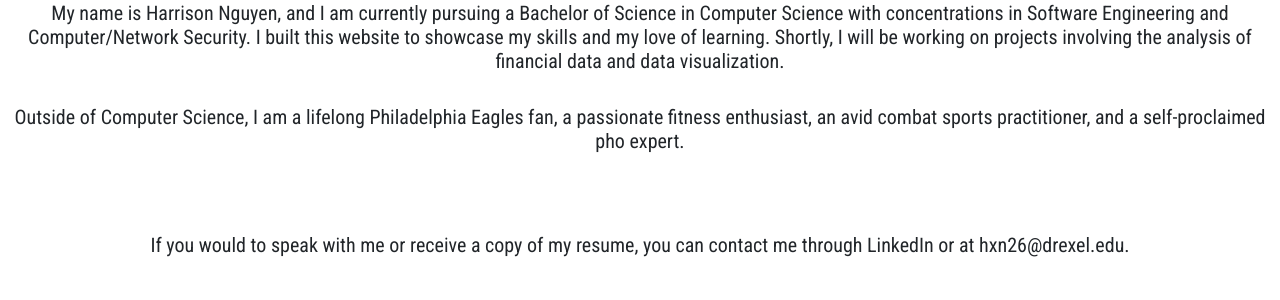
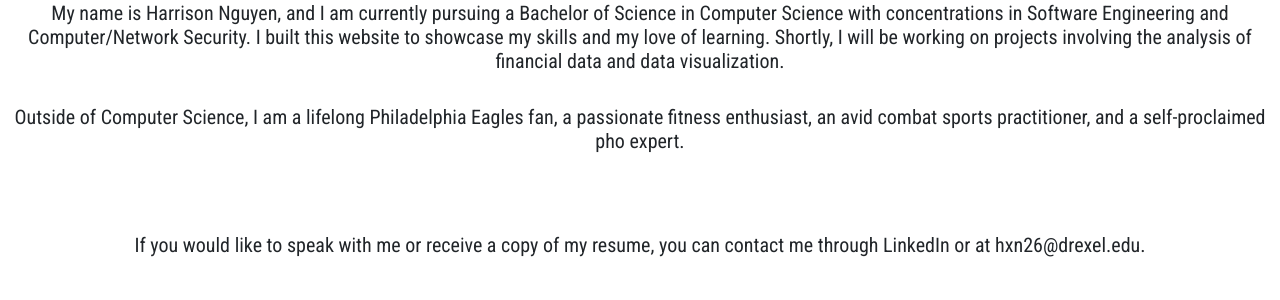
Before and after one commit to hxnguyen3/django3_personal_portfolio, a Django app: page /about in a window 1280 px wide. Shown: the part 159-459 px from the top of the page. Run offline with Django 3.2, Linux system fonts and the light colour scheme; some libraries are stand-ins or nearby versions.

```diff
--- a/projects/templates/projects/about_me.html
+++ b/projects/templates/projects/about_me.html
@@ -14,7 +14,7 @@ I built this website to showcase my skills and my love of learning. Shortly, I w
 </h5>
 <br><br><br>
 <h5 class="text-center">
-    If you would to speak with me or receive a copy of my resume, you can contact me through LinkedIn or at hxn26@drexel.edu.
+    If you would like to speak with me or receive a copy of my resume, you can contact me through LinkedIn or at hxn26@drexel.edu.
 </h5>
 
 {% endblock %}
```
Also changed, not shown: projects/templates/projects/home.html (+1 -22 lines).
